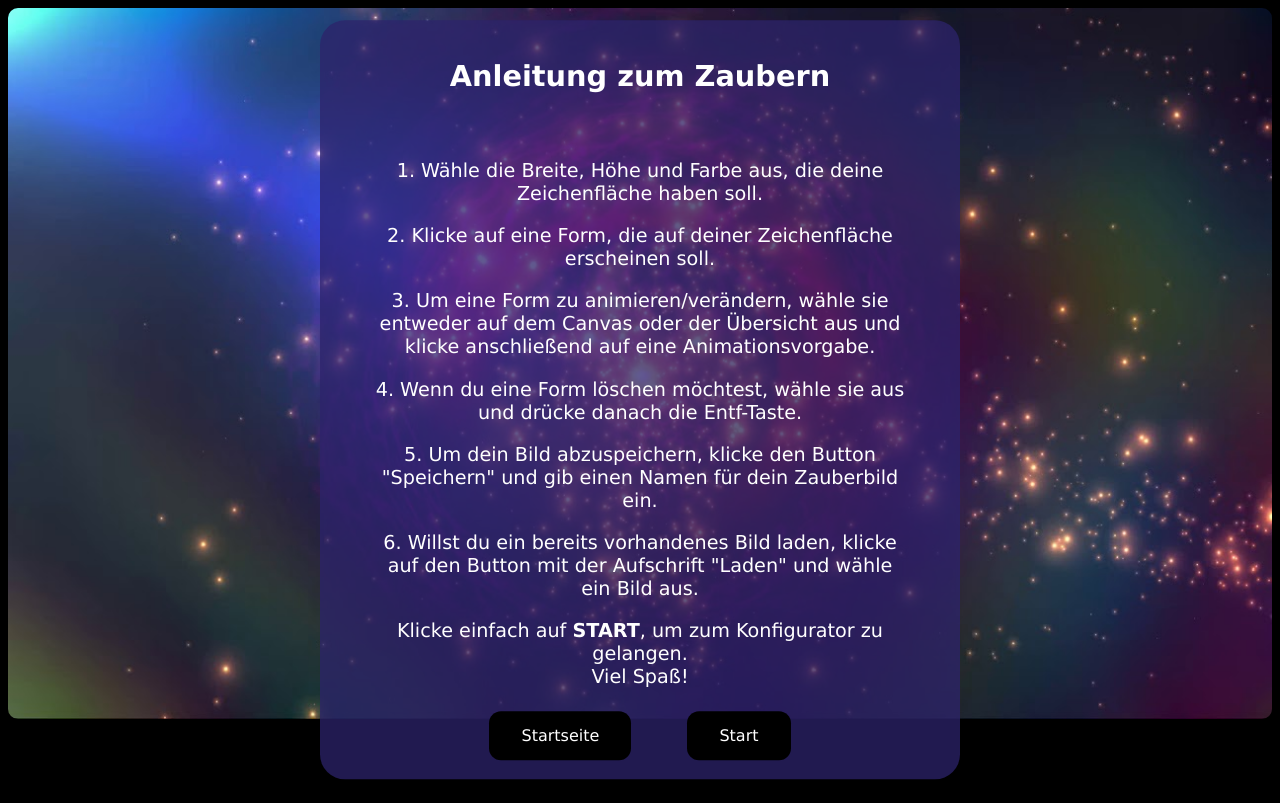
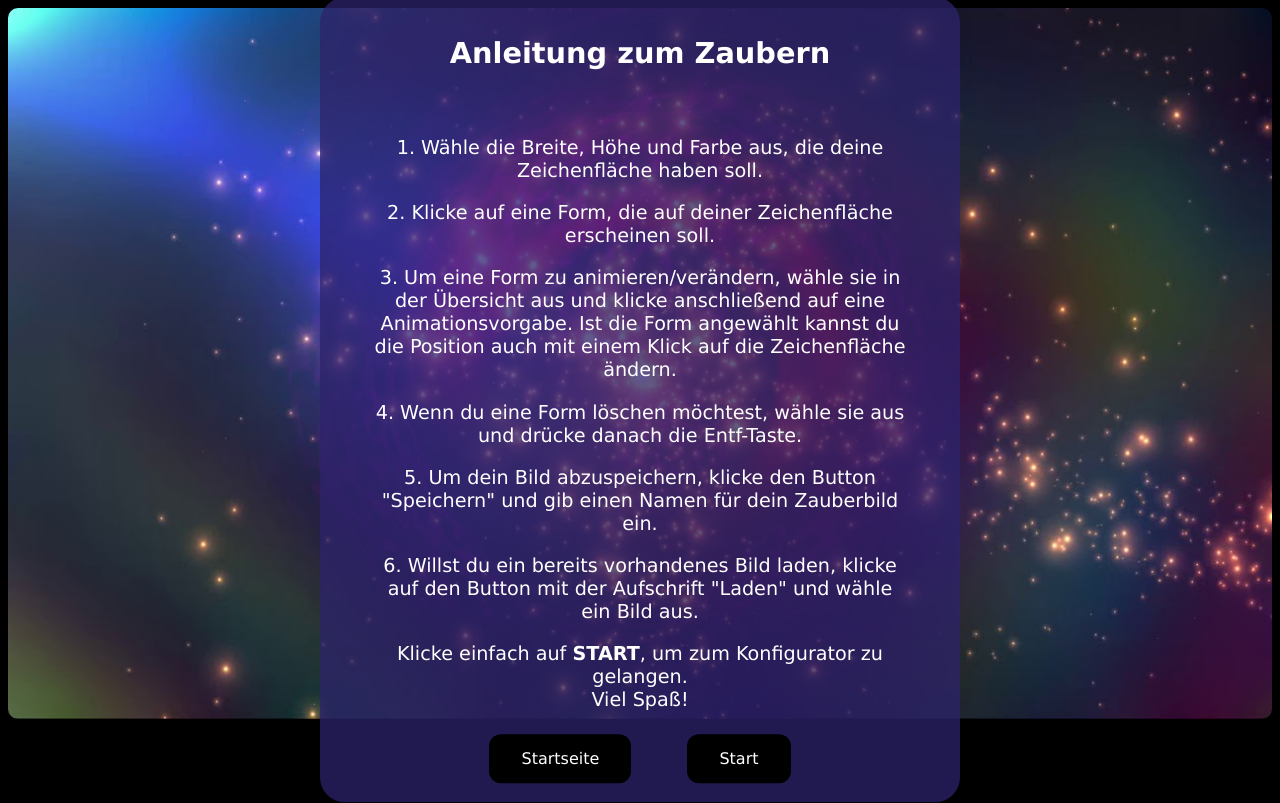
Before and after one commit to Jonas915/eia2_SoSe20, a website: page Endabgabe/Anleitung.html in a window 1280 px wide. Drawn offline with Linux system fonts and the light colour scheme.

Commit message:
Designdokument update & Anleitung html update

```diff
--- a/Endabgabe/Anleitung.html
+++ b/Endabgabe/Anleitung.html
@@ -16,7 +16,7 @@
             <h2>Anleitung zum Zaubern</h2><br>
             <p>1. Wähle die Breite, Höhe und Farbe aus, die deine Zeichenfläche haben soll.</p>
             <p>2. Klicke auf eine Form, die auf deiner Zeichenfläche erscheinen soll.</p>
-            <p>3. Um eine Form zu animieren/verändern, wähle sie entweder auf dem Canvas oder der Übersicht aus und klicke anschließend auf eine Animationsvorgabe.</p>
+            <p>3. Um eine Form zu animieren/verändern, wähle sie in der Übersicht aus und klicke anschließend auf eine Animationsvorgabe. Ist die Form angewählt kannst du die Position auch mit einem Klick auf die Zeichenfläche ändern.</p>
             <p>4. Wenn du eine Form löschen möchtest, wähle sie aus und drücke danach die Entf-Taste.</p>
             <p>5. Um dein Bild abzuspeichern, klicke den Button "Speichern" und gib einen Namen für dein Zauberbild ein.</p>
             <p>6. Willst du ein bereits vorhandenes Bild laden, klicke auf den Button mit der Aufschrift "Laden" und wähle ein Bild aus. </p>
```
Also changed, not shown: 1 other file.
